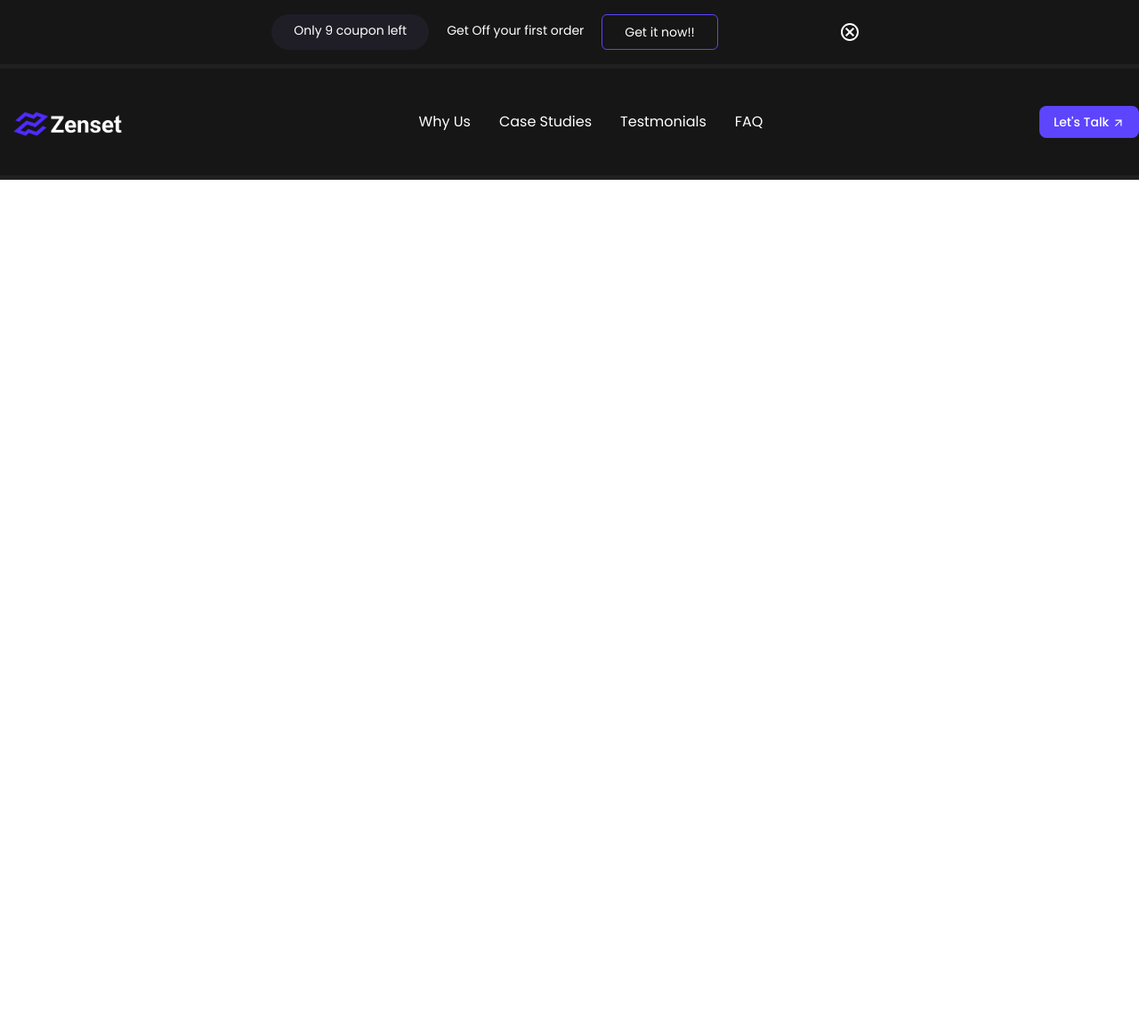
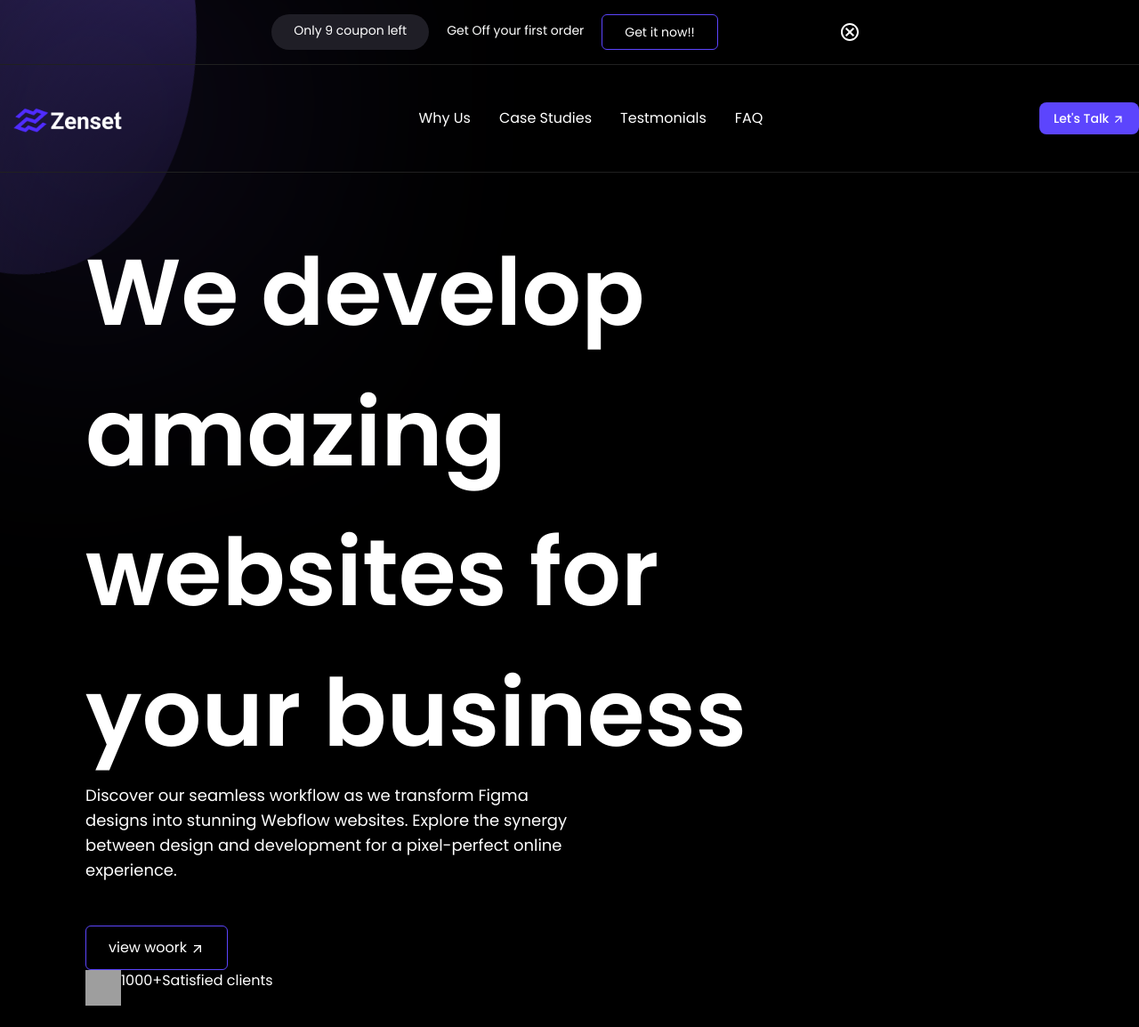
Before and after one commit to ind-abhishek/Agency-Website-Project, a React (Vite) app in the folder zenset innovation/client/: page / in a window 1280 px wide. Shown: the whole page at 89% size. Before the commit the page ends 800 px from the top, so only its background shows below. Built offline with nearby package versions, Linux system fonts and the light colour scheme; grey boxes are pictures that could not be loaded.

Commit message:
Home Glow-Text screen init

```diff
--- a/zenset innovation/client/src/App.css
+++ b/zenset innovation/client/src/App.css
@@ -10,6 +10,52 @@
   --fifth-violet: #a79bff;
 }
 
+/* Glow */
+
+body {
+  background-color: black;
+  height: 100vh;
+  margin: 0rem;
+  /* overflow: hidden; */
+}
+
+@keyframes rotate {
+  from {
+    rotate: 0deg;
+  }
+
+  50% {
+    scale: 1 1.5;
+  }
+
+  to {
+    rotate: 360deg;
+  }
+}
+
+#blob {
+  background-color: white;
+  height: 34vmax;
+  aspect-ratio: 1;
+  position: absolute;
+  left: 50%;
+  top: 50%;
+  translate: -50% -50%;
+  border-radius: 50%;
+  background: linear-gradient(to right, rgb(105, 79, 211), #242044);
+  animation: rotate 20s infinite;
+  opacity: 0.5;
+  z-index: 1;
+}
+
+#blur {
+  height: 100%;
+  width: 100%;
+  position: absolute;
+  z-index: 2;
+  backdrop-filter: blur(12vmax);
+}
+
 /* Navbar */
 
 .zenlogo {
@@ -18,11 +64,14 @@
 }
 
 nav {
-  border: 5px solid #202020;
+  border: 1px solid #202020;
   margin-top: 0;
   border-left: 0;
   border-right: 0;
-  background: var(--secondery-black);
+  padding-top: 0;
+  padding-bottom: 0;
+  z-index: 2;
+  position: relative;
 }
 
 nav ul li a {
@@ -45,8 +94,9 @@ nav ul li a:hover {
 
 /* Notice */
 .notice {
-  background-color: var(--secondery-black);
   font-size: 14px;
+  z-index: 2;
+  position: relative;
 }
 
 .notbtn1 {
@@ -65,3 +115,24 @@ nav ul li a:hover {
 .notbtn2:hover {
   background: var(--primary-color);
 }
+
+/* Home */
+.home {
+  position: relative;
+  z-index: 5;
+}
+.hero {
+  width: 70%;
+}
+
+h1 {
+  color: white;
+  font-size: 105px;
+  font-weight: 600;
+  position: relative;
+  z-index: 3;
+}
+
+.heroDetail {
+  width: 50%;
+}
--- a/zenset innovation/client/src/App.jsx
+++ b/zenset innovation/client/src/App.jsx
@@ -1,14 +1,16 @@
 import { useState } from "react";
 import zenLogo from "/zen.svg";
 import "./App.css";
+
 import Navbar from "./component/Navbar";
+import Glow from "./component/Glow";
 
 function App() {
   const [count, setCount] = useState(0);
 
   return (
     <>
-      <Navbar></Navbar>
+      <Glow></Glow>
     </>
   );
 }
--- /dev/null
+++ b/zenset innovation/client/src/component/Glow.jsx
@@ -0,0 +1,35 @@
+import React, { useState, useEffect } from "react";
+import "./Glow.css";
+import Notice from "./Notice";
+import Navbar from "./Navbar";
+import Home from "../screen/Home";
+
+const Glow = () => {
+  const [position, setPosition] = useState({ x: 0, y: 0 });
+
+  useEffect(() => {
+    const handlePointerMove = (event) => {
+      setPosition({ x: event.clientX, y: event.clientY });
+    };
+
+    window.addEventListener("pointermove", handlePointerMove);
+
+    return () => {
+      window.removeEventListener("pointermove", handlePointerMove);
+    };
+  }, []);
+
+  return (
+    <div>
+      <div>
+        <div id="blob" style={{ left: position.x, top: position.y }}></div>
+        <div id="blur"></div>
+      </div>
+      <Notice></Notice>
+      <Navbar></Navbar>
+      <Home></Home>
+    </div>
+  );
+};
+
+export default Glow;
--- a/zenset innovation/client/src/component/Navbar.jsx
+++ b/zenset innovation/client/src/component/Navbar.jsx
@@ -1,11 +1,9 @@
 import React from "react";
 import { MdArrowOutward } from "react-icons/md";
-import Notice from "./Notice";
 
 const Navbar = () => {
   return (
     <>
-      <Notice></Notice>
       <nav className="">
         <div className="max-w-screen-xl flex flex-wrap items-center justify-between mx-auto">
           <a href="#" className="">
--- /dev/null
+++ b/zenset innovation/client/src/screen/Home.jsx
@@ -0,0 +1,42 @@
+import React from "react";
+import { MdArrowOutward } from "react-icons/md";
+
+const Home = () => {
+  return (
+    <div className="home m-8 ml-12 p-6 pl-12">
+      <div className="hero">
+        <h1>
+          We develop
+          <h1>
+            <span>amazing</span> websites for your business{" "}
+            <span>
+              <div className=""></div>
+            </span>
+          </h1>
+        </h1>
+      </div>
+      <div className="heroDetail">
+        <p className="text-white text-lg">
+          Discover our seamless workflow as we transform Figma designs into
+          stunning Webflow websites. Explore the synergy between design and
+          development for a pixel-perfect online experience.
+        </p>
+      </div>
+
+      <div className="mt-12">
+        <button className="mr-12 rounded-md p-3 notbtn2 text-white">
+          <a href="#">
+            view woork <MdArrowOutward className="inline" />
+          </a>
+        </button>
+        <div className="pplCard flex text-white">
+          <img src=".\public\pplImg.png" alt="" className="h-10 w-10" />
+          <h4>1000+</h4>
+          <p>Satisfied clients</p>
+        </div>
+      </div>
+    </div>
+  );
+};
+
+export default Home;
```
Also changed, not shown: zenset innovation/client/src/component/Glow.css (added), 1 other file (tests, documents, lock files or other folders).
